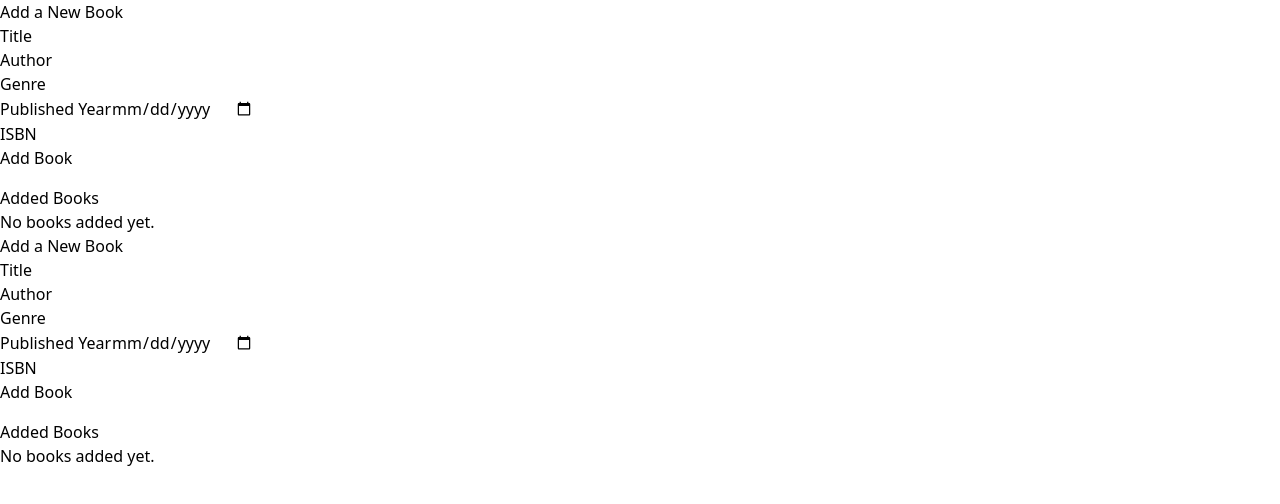
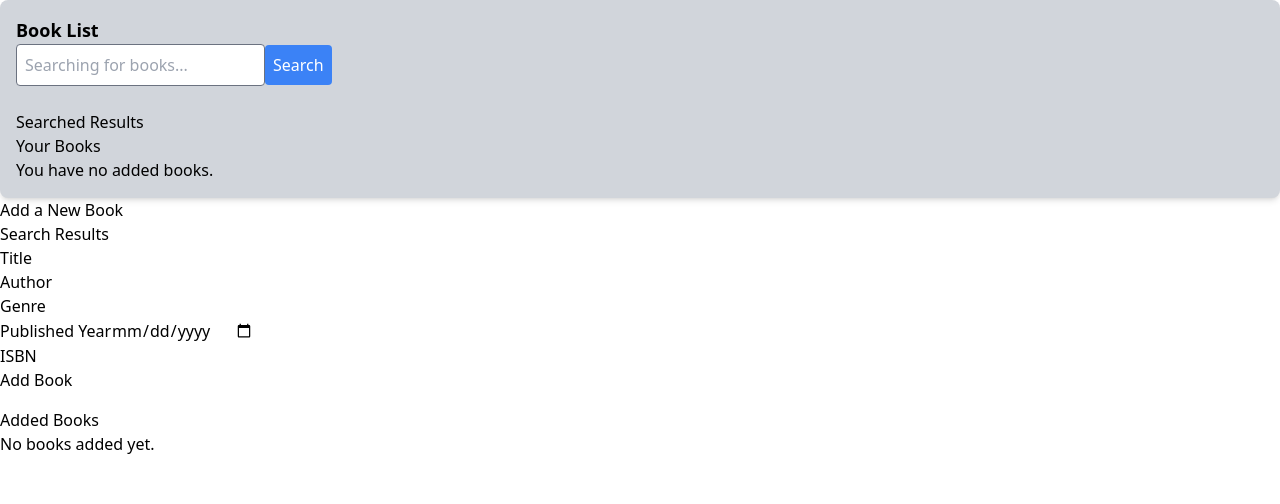
Before and after one commit to Alakh11/Book-Management-System-Angular, an Angular app: page /add-book in a window 1280 px wide. Shown: the top 504 px of the page. Built offline with nearby package versions, Linux system fonts and the light colour scheme.

Commit message:
api fetching successfully

```diff
--- a/src/app/app.component.html
+++ b/src/app/app.component.html
@@ -1,7 +1,7 @@
 <!-- app.component.html -->
 
   <div class="container">
-    <router-outlet></router-outlet>
+    <app-book-list></app-book-list>
     <app-book-form></app-book-form>
-   <!--<app-book-list></app-book-list> -->
+
   </div>
--- a/src/app/components/book-form/book-form.component.html
+++ b/src/app/components/book-form/book-form.component.html
@@ -5,6 +5,20 @@
   <div *ngIf="message" class="alert" [ngClass]="{ 'alert-success': message.includes('successfully'), 'alert-danger': message.includes('Failed') }">
     {{ message }}
   </div>
+
+
+
+<!-- Display Search Results -->
+<h3>Search Results</h3>
+<ul *ngIf="searchResults.length > 0" class="list-group">
+  <li *ngFor="let book of searchResults" class="list-group-item">
+    <strong>Title:</strong> {{ book.title }} <br />
+    <strong>Author:</strong> {{ book.author_name ? book.author_name.join(', ') : 'Unknown' }} <br />
+    <strong>First Publish Year:</strong> {{ book.first_publish_year }} <br />
+    <button class="btn btn-primary" (click)="addBookFromSearch(book)">Add Book</button>
+  </li>
+</ul>
+
 
   <!-- Book Form -->
   <form [formGroup]="bookForm" (ngSubmit)="submitForm()">
--- a/src/app/components/book-form/book-form.component.ts
+++ b/src/app/components/book-form/book-form.component.ts
@@ -1,6 +1,7 @@
 import { Component, OnInit } from '@angular/core';
 import { FormBuilder, FormGroup, Validators } from '@angular/forms';
 import { BookService } from 'src/app/services/book.service';
+import { BookSearchService } from 'src/app/services/book-search.service';
 import { Book } from 'src/app/models/book.model';
 
 @Component({
@@ -13,6 +14,7 @@ export class BookFormComponent implements OnInit {
   bookForm: FormGroup;
   message: string = '';
   books: Book[] = [];  // Store added books here
+  searchResults: any[] = []; // Store search results
   //book: Book = { id: 0, title: '', author: '', genre: '', publishedYear: '', isbn: ''};
   editingBookId: number | null = null; // Track the ID of the book being edited
 
@@ -52,16 +54,19 @@ submitForm() {
             const index = this.books.findIndex(book => book.id === this.editingBookId);
             if (index !== -1) {
               this.books[index] = newBook; // Update the book in the array
-            } } else {
+            }
+            this.message = 'Book successfully updated!'; // Success message
+          } else {
           this.books.push(newBook);  // Add the book to the local array for display
+          this.message = 'Book successfully added!'; // Success message
             }
-          this.saveBooksToLocalStorage();  // Save to localStorage
 
-        this.message = 'Book successfully added!'; // Success message
+
         (error) => {
            console.error('Error adding book:', error);
            this.message = 'Failed to add the book. Please try again.'; // Error message
       }
+      this.saveBooksToLocalStorage();  // Save to localStorage
       this.bookForm.reset(); // Reset the form on success
       this.editingBookId = null; // Reset editing ID
      } else {
@@ -69,6 +74,45 @@ submitForm() {
     this.message = 'Please fill in all fields correctly.';
   }
 }
+
+ // Load books from local storage
+ loadBooksFromLocalStorage() {
+  const storedBooks = localStorage.getItem('books');
+  if (storedBooks) {
+    this.books = JSON.parse(storedBooks);
+  }
+}
+
+  // Search books using Open Library API
+  searchBooks(query: string) {
+    if (query) {
+      this.bookService.searchBooks(query).subscribe(response => {
+        this.searchResults = response.docs; // Assuming docs contains the array of books
+      }, error => {
+        console.error('Error searching books:', error);
+        this.message = 'Failed to fetch search results. Please try again.';
+      });
+    } else {
+      this.searchResults = []; // Clear search results if query is empty
+    }
+  }
+
+  // Add book from search results
+  addBookFromSearch(book: any) {
+    const newBook: Book = {
+      id: this.generateId(),
+      title: book.title,
+      author: book.author_name ? book.author_name.join(', ') : 'Unknown',
+      genre: 'Unknown', // You may want to prompt the user to select a genre
+      publishedYear: book.first_publish_year ? book.first_publish_year.toString() : 'Unknown',
+      isbn: 'Unknown' // You may want to prompt the user for ISBN or leave it as Unknown
+    };
+
+    this.books.push(newBook);
+    this.saveBooksToLocalStorage(); // Save to local storage
+    this.message = 'Book added from search results!'; // Success message
+  }
+
 
 // Save the books array to localStorage
 saveBooksToLocalStorage() {
--- a/src/app/components/book-list/book-list.component.html
+++ b/src/app/components/book-list/book-list.component.html
@@ -3,7 +3,9 @@
   <h2 class="text-lg font-bold">Book List</h2>
 
   <!-- Search Input -->
-  <input [(ngModel)]="searchQuery" placeholder="Searching for books..." class="p-2 mb-2 border border-gray-500 rounded"/>
+  <input [(ngModel)]="searchQuery"
+   placeholder="Searching for books..."
+   class="p-2 mb-2 border border-gray-500 rounded"/>
   <button (click)="searchBooks()" class="p-2 bg-blue-500 text-white rounded">Search</button>
 
   <!-- Loading Indicator -->
@@ -16,14 +18,16 @@
     {{ errorMessage }}
   </div>
 
-  <!-- Searched Results -->
-  <h3>Searched Results</h3>
-  <ul *ngIf="searchResults.length > 0">
-    <li *ngFor="let book of searchResults" class="mb-2">
-      <h4>{{ book.title }} by {{ book.author_name?.join(', ') }}</h4>
-      <p>Published Year: {{ book.first_publish_year || 'N/A' }}</p>
-      <p>ISBN: {{ book.isbn?.[0] || 'N/A' }}</p>
-    </li>
+   <!-- Searched Results -->
+   <h3 class="mt-4">Searched Results</h3>
+   <ul *ngIf="searchResults && searchResults.length > 0">
+     <li *ngFor="let book of searchResults" class="mb-2">
+      <strong>Title:</strong> {{ book.title }} <br>
+      <strong>Author(s):</strong> {{ book.author_name }} <br>
+      <strong>First Published:</strong> {{ book.first_publish_year }} <br>
+      <strong>ISBN:</strong> {{ book.isbn }}
+      <hr>
+     </li>
   </ul>
 
   <!-- No Results Found -->
@@ -39,4 +43,5 @@
       <p>Published Year: {{ book.publishedYear || 'N/A' }} | ISBN: {{ book.isbn || 'N/A' }}</p>
     </li>
   </ul>
+  <p *ngIf="books.length === 0">You have no added books.</p>
 </div>
--- a/src/app/components/book-list/book-list.component.ts
+++ b/src/app/components/book-list/book-list.component.ts
@@ -1,4 +1,4 @@
-import { Component, OnInit } from '@angular/core';
+import { Component, OnInit, ChangeDetectorRef } from '@angular/core';
 import { Book } from 'src/app/models/book.model';
 import { BookService } from 'src/app/services/book.service';
 import { BookSearchService } from 'src/app/services/book-search.service';
@@ -10,26 +10,28 @@ import { HttpClient } from '@angular/common/http';
   styleUrls: ['./book-list.component.css']
 })
 export class BookListComponent implements OnInit {
-  book = [];
-  books : any[] = [];
+  books: Book[] = [];
   searchQuery: string = '';
   searchResults: any[] = [];
-  apiUrl: string = 'https://www.googleapis.com/book/v1/volumes'
+  apiUrl: string = 'https://openlibrary.org/search.json';
   loading: boolean = false; // Indicator for loading state
   errorMessage: string = ''; // For displaying error message
 
-  constructor(private http: HttpClient) {}
+  constructor(private http: HttpClient, private bookSearchService: BookSearchService, private cdr: ChangeDetectorRef) {}
 
   ngOnInit(): void {
     this.getBooks();
   }
-   // Fetching books from a local source or service
+
+  // Fetching books from a local source or service
   getBooks(): void {
-    // Example: Hardcoded local books, replace with your service logic if needed
-    this.books = [];
+    const storedBooks = localStorage.getItem('books');
+    if (storedBooks) {
+      this.books = JSON.parse(storedBooks);
+    }
   }
 
-  // Search for books using Google Books API (or any other API)
+  // Search for books using Open Library API
   searchBooks(): void {
     if (!this.searchQuery) {
       this.errorMessage = 'Please enter a search query.';
@@ -40,20 +42,22 @@ export class BookListComponent implements OnInit {
     this.errorMessage = ''; // Clear any previous error messages
 
     const query = encodeURIComponent(this.searchQuery);
-    const searchUrl = `${this.apiUrl}${query}`;
+    const searchUrl = `${this.apiUrl}?q=${query}`;
 
     this.http.get(searchUrl).subscribe(
       (response: any) => {
         this.loading = false; // Stop loading when response is received
-        if (response && response.items) {
-          this.searchResults = response.items.map((item: any) => {
-            return {
-              title: item.volumeInfo.title,
-              author_name: item.volumeInfo.authors,
-              first_publish_year: item.volumeInfo.publishedDate,
-              isbn: item.volumeInfo.industryIdentifiers ? item.volumeInfo.industryIdentifiers.map(id => id.identifier) : []
-            };
-          });
+        console.log('API Response:', response); // Debugging log to see the response
+
+        if (response && response.docs) {
+          this.searchResults = response.docs.map((item: any) => ({
+            title: item.title,
+            author_name: Array.isArray(item.author_name) ? item.author_name.join(', ') : 'Unknown',
+            first_publish_year: item.first_publish_year,
+            isbn: item.isbn ? item.isbn[0] : 'Unknown'
+          }));
+          console.log('Search Results:', this.searchResults); // Check if `searchResults` is populated
+          this.cdr.markForCheck(); // Trigger change detection if needed
         } else {
           this.searchResults = [];
           this.errorMessage = 'No results found for your search.';
--- a/src/app/services/book-search.service.ts
+++ b/src/app/services/book-search.service.ts
@@ -1,21 +1,32 @@
-// src/app/services/book-search.service.ts
 import { Injectable } from '@angular/core';
 import { HttpClient } from '@angular/common/http';
 import { Observable, of } from 'rxjs';
 import { catchError, tap } from 'rxjs/operators';
 
+export interface Book {
+  title: string;
+  author_name?: string[];
+  first_publish_year?: number;
+  isbn?: string[];
+}
+
+export interface SearchResponse {
+  docs: Book[];
+  num_found: number;
+}
+
 @Injectable({
   providedIn: 'root'
 })
 export class BookSearchService {
-  private apiUrl = 'https://www.googleapis.com/books/v1/volumes?q=';
+  private apiUrl = 'https://openlibrary.org/search.json';
 
   constructor(private http: HttpClient) {}
 
-  searchBooks(query: string): Observable<any> {
+  searchBooks(query: string): Observable<SearchResponse> {
     if (!query.trim()) {
       return new Observable(observer => {
-        observer.next([]);
+        observer.next({ docs: [], num_found: 0 });
         observer.complete();
       });
     }
@@ -23,16 +34,17 @@ export class BookSearchService {
     const url = `${this.apiUrl}?q=${encodeURIComponent(query)}`;
     console.log('API Call:', url); // Log the URL being called
 
-    return this.http.get<any>(url).pipe(
+    return this.http.get<SearchResponse>(url).pipe(
       tap(data => console.log('API Response:', data)), // Log the response
-      catchError(this.handleError<any>('searchBooks', [])) // Graceful error handling
+      catchError(this.handleError<SearchResponse>('searchBooks', { docs: [], num_found: 0 })) // Graceful error handling
     );
   }
-   // Error handling function
-   private handleError<T>(operation = 'operation', result?: T) {
+
+  // Error handling function
+  private handleError<T>(operation = 'operation', result?: T) {
     return (error: any): Observable<T> => {
       console.error(`${operation} failed: ${error.message}`); // Log to console
       return of(result as T); // Return empty result on error
     };
+  }
 }
-}
--- a/src/app/services/book.service.ts
+++ b/src/app/services/book.service.ts
@@ -1,52 +1,55 @@
 import { Injectable } from '@angular/core';
 import { HttpClient } from '@angular/common/http';
-import { BehaviorSubject, Observable } from 'rxjs';
+import { BehaviorSubject, Observable, of } from 'rxjs';
+import { catchError, tap } from 'rxjs/operators';
 import { Book } from '../models/book.model';
+
+export interface SearchResponse {
+  docs: Book[];
+  num_found: number;
+}
 
 @Injectable({
   providedIn: 'root'
 })
-
 export class BookService {
-  private apiUrl = 'https://www.googleapis.com/books/v1/volumes';
-  //private localApiUrl = 'http://localhost:4200/books';
+  private apiUrl = 'https://openlibrary.org/search.json';
 
   // Subject to manage local books in memory
   private booksSubject = new BehaviorSubject<Book[]>([]);
-  googleBooksApiUrl: any;
+  private loadingSubject = new BehaviorSubject<boolean>(false);
 
   constructor(private http: HttpClient) {}
 
-  // Search books using Google Books API
-  searchBooks(query: string): Observable<any> {
-    return this.http.get<any>(`${this.googleBooksApiUrl}?q=${encodeURIComponent(query)}`);
+  // Search books using Open Library API
+  searchBooks(query: string): Observable<SearchResponse> {
+    this.loadingSubject.next(true);
+    return this.http.get<SearchResponse>(`${this.apiUrl}?q=${encodeURIComponent(query)}`).pipe(
+      tap(() => this.loadingSubject.next(false)), // Stop loading on success
+      catchError(error => {
+        this.loadingSubject.next(false);
+        console.error('Error fetching books:', error);
+        return of({ docs: [], num_found: 0 }); // Return a default value on error
+      })
+    );
   }
-
 
   // Get books from your local backend or in-memory
   getBooks(): Observable<Book[]> {
     return this.booksSubject.asObservable(); // For in-memory book management
-    // return this.http.get<Book[]>(this.localApiUrl); // If you're using a local backend
   }
-
 
   // Add a book to the in-memory collection or local backend
   addBook(book: Book): void {
     const currentBooks = this.booksSubject.value;
     book.id = this.generateId(); // Generate unique ID
     this.booksSubject.next([...currentBooks, book]);
-
-    // For local backend
-    // return this.http.post<Book>(this.localApiUrl, book);
   }
 
   // Delete a book from in-memory or local backend
   deleteBook(id: number): void {
     const currentBooks = this.booksSubject.value.filter(book => book.id !== id);
     this.booksSubject.next(currentBooks);
-
-    // For local backend
-    // return this.http.delete(`${this.localApiUrl}/${id}`);
   }
 
   // Generate unique ID for in-memory books
```
